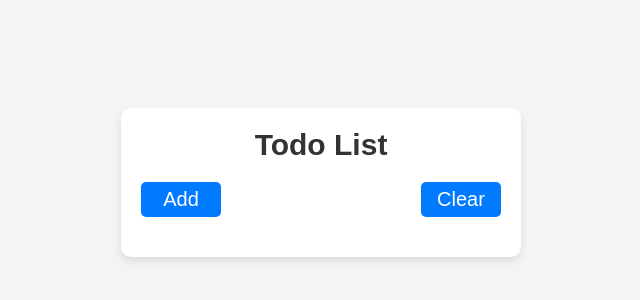
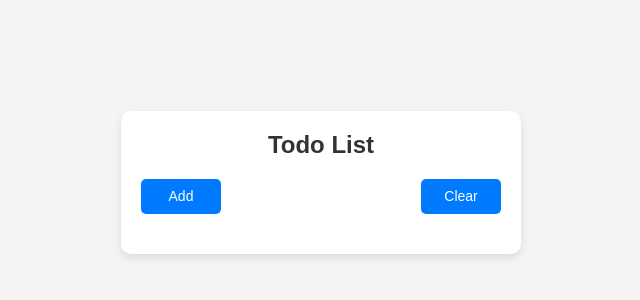
Before and after one commit to Nikhilll666/To_Do_List, a plain HTML site: page index.html in a window 1280 px wide. Shown: the part 218-518 px from the top of the page, without its empty margins (319-959 px from the left). Drawn offline with Linux system fonts and the light colour scheme.

Commit message:
font-size update

```diff
--- a/style.css
+++ b/style.css
@@ -26,7 +26,7 @@ body {
 h2 {
     text-align: center;
     margin-bottom: 20px;
-    font-size: 30px;
+    font-size: 24px;
     color: #333;
 }
 
@@ -44,7 +44,7 @@ button {
     color: white;
     border: none;
     border-radius: 5px;
-    font-size: 20px;
+    font-size: 14px;
     transition: background-color 0.3s ease;
 }
 
```
